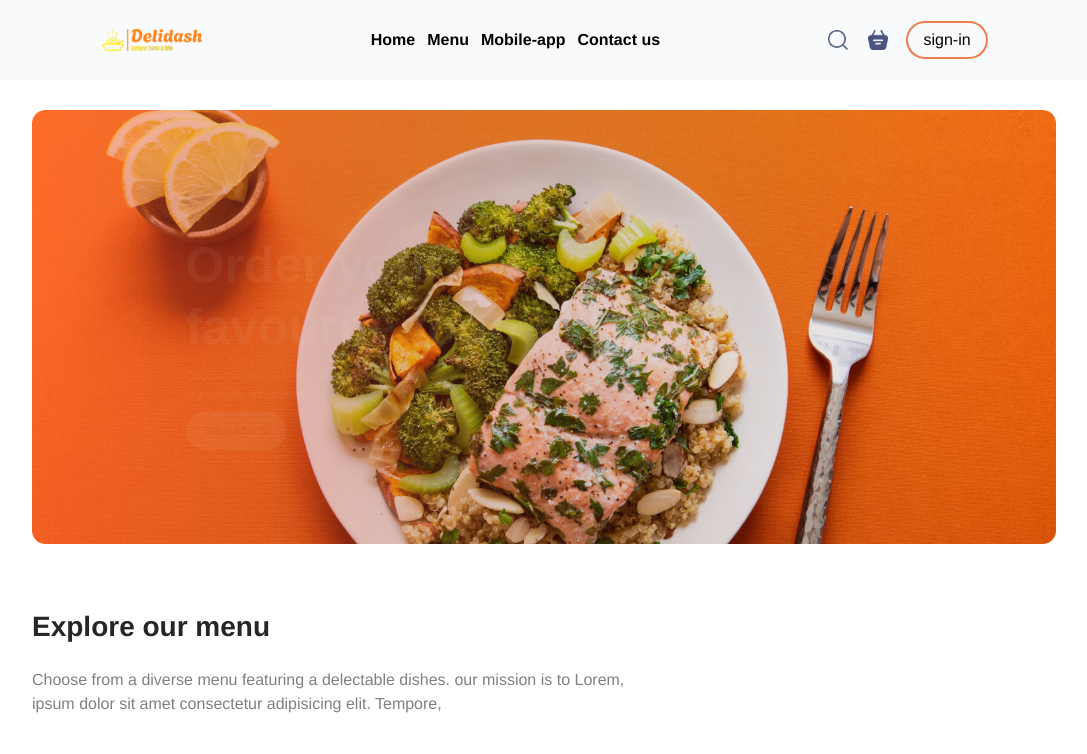
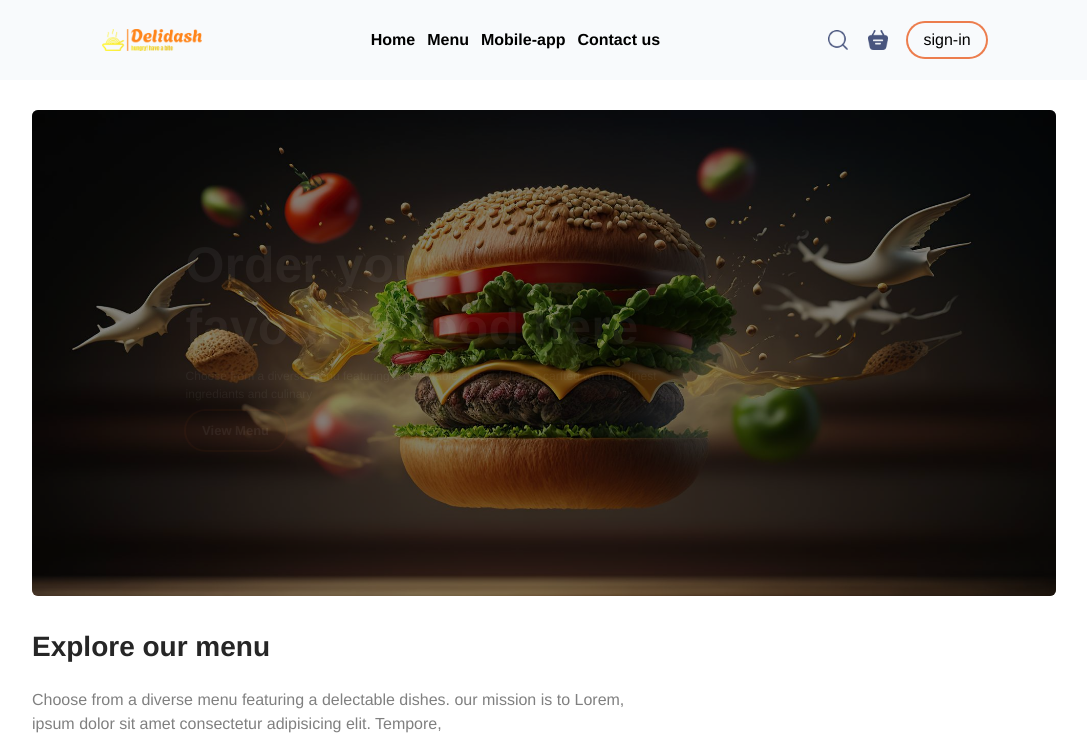
Before and after one commit to Binyam888/Delidash, a React (Vite) app in the folder frontend/delidash/: page / in a window 1280 px wide. Shown: the top 754 px of the page, without its empty margins (96-1183 px from the left). Built offline with nearby package versions, Linux system fonts and the light colour scheme; no server answers.

Commit message:
changed the bg image ad button style in header

```diff
--- a/frontend/delidash/src/components/ExploreMenu.jsx
+++ b/frontend/delidash/src/components/ExploreMenu.jsx
@@ -3,7 +3,7 @@ import { menu_list } from "../assets/assets";
 const ExploreMenu = ({ category, setCategory }) => {
   return (
     <div
-      className="explore menu flex flex-col gap-[20px] mx-[10%] mb-[20px]"
+      className="explore menu flex flex-col gap-[20px] mx-[10%] mb-[20px] mt-[50px]"
 
     >
       <h1 className=" text-[#262626] font-bold lg:text-[28px] text-[24px] mt-[-20px]"id="explore-menu">Explore our menu</h1>
--- a/frontend/delidash/src/components/FoodDisplay.jsx
+++ b/frontend/delidash/src/components/FoodDisplay.jsx
@@ -10,7 +10,7 @@ const FoodDisplay = ({ category }) => {
 
   return (
     <div className="Food-display mx-[10%] mt-[30px]">
-      <h1 className="text-[24px] font-bold">{category}</h1>
+      <h1 className="text-[24px] font-bold" id="category">{category}</h1>
       {food_list.length != 0 ? (
         <div className="food-diplay-list mt-[30px] gap-[20px]  grid  grid-cols-1 sm:grid-cols-2 md:grid-cols-3 lg:grid-cols-4  ">
           {food_list.map((item, index) => {
--- a/frontend/delidash/src/components/Header.jsx
+++ b/frontend/delidash/src/components/Header.jsx
@@ -2,21 +2,24 @@ import React from "react";
 
 const Header = () => {
   return (
-    <div className="outer sm:mx-[10%] mx-[3%]">
+    <div className="outer sm:mx-[10%] mx-[3%] ">
       <div
-        className="Header md:h-[38vw] h-[48vw]  bg my-[30px]  w-full bg-[url('header_img.png')] bg-contain  bg-no-repeat relative rounded-md "
+        className="Header md:h-[38vw] h-[48vw]  bg my-[30px]  w-full bg-[url('header_img.png')]     rounded-md  "
         id="header"
       >
-        <div className="header-content absolute flex flex-col gap-2 md:max-w-[50%] max-sm:max-w-[60%]   bottom-[30%] max-md:bottom-[40%]  left-[12vw] animate-fadeIn ">
-          <h2 className="lg:text-[30px] text-[16px]  md:text-[24px] xl:text-[50px]  leading-tight">
+        <div className="dem bg-[#0000007b] w-full h-[48vw] md:h-[38vw] rounded-md"></div>
+        <div className="header-content absolute flex flex-col gap-2 md:max-w-[50%] max-sm:max-w-[60%]   bottom-[30%] max-md:bottom-[30%]   left-[12vw] animate-fadeIn ">
+          <h2 className="lg:text-[30px] text-[16px]  md:text-[24px] xl:text-[50px]  leading-tight ">
             Order your <br /> favourite food here
           </h2>
           <p className="text-white  md:text-[12px] lg:text-[12px] text-[10px] sm:text-[10px] max-md:hidden">
             Choose from a diverse menu featuring a delectable array of dishes
             carfted with the finest ingrediants and culinary
           </p>
-          <button className="border-none max-sm:w-[8git 0px] max-sm:py-[7px] text-[#747474] px-[10px] py-[10px] font-medium bg-white xl:text-[13px] rounded-[50px] max-w-[100px] lg:w-[100px]   text-[10px]">
-            View Menu
+          <button className="border-none max-sm:w-[8git 0px] max-sm:py-[7px] text-white px-[10px] py-[10px] font-bold bg-[#0000007b] xl:text-[13px] rounded-[50px] max-w-[100px] lg:w-[100px]
+           shadow-md ring-2 ring-[#ea5c1fc9]   text-[10px]
+           ">
+            <a href="#category">View Menu</a>
           </button>
         </div>
       </div>
--- a/frontend/delidash/src/components/Navbar.jsx
+++ b/frontend/delidash/src/components/Navbar.jsx
@@ -107,7 +107,7 @@ function Navbar({ setLogin }) {
                 <ul className=" flex flex-col absolute bg-[#ea811fe4] right-0   gap-[20px] z-10 w-[150px] py-[10px] text-[12px] px-[10px] mt-[10px] rounded-md shadow-md ">
                   <li className="Order">
                     <div className="flex items-center gap-1 justify-center" >
-                    <Link to={"/order"} className="flex items-center  gap-1">  <IoBagHandleSharp size={25} color="white" />
+                    <Link to={"/"} className="flex items-center  gap-1">  <IoBagHandleSharp size={25} color="white" />
                       <p className="hover:text-[#ea521ff5] mt-2">Order</p>
                       </Link>
                     </div>
--- a/frontend/delidash/src/index.css
+++ b/frontend/delidash/src/index.css
@@ -44,8 +44,8 @@
 #header{
 
 
-  background: url('/header_img.png') no-repeat;
-  background-size: contain;
+  background: url('/1735.jpg') no-repeat;
+  background-size: cover;
   position: relative;
 }
 
```
Also changed, not shown: frontend/delidash/public/1734.jpg (added), frontend/delidash/public/1735.jpg (added).
